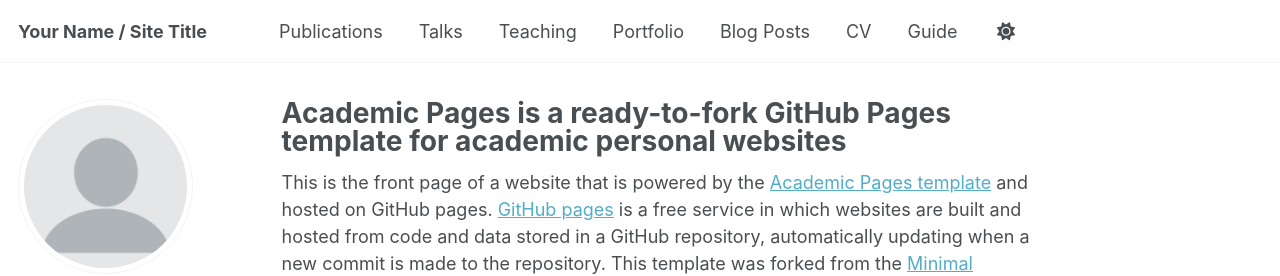
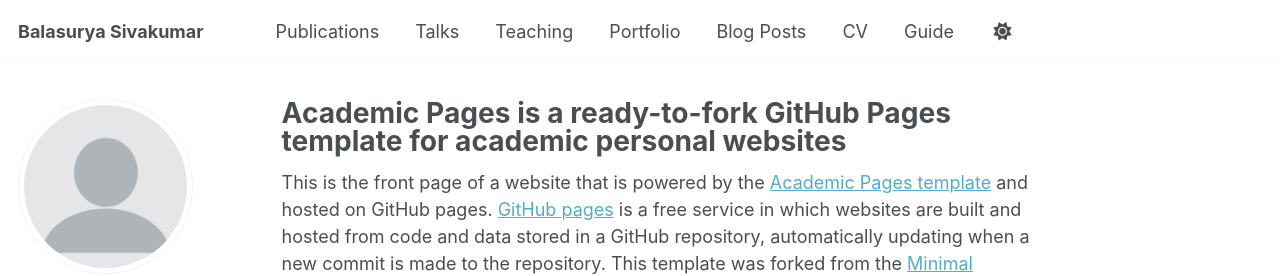
Before and after one commit to BalasuryaSivakumar/balasuryasivakumar.github.io, a Jekyll site: the page built from _pages/about.md, in a window 1280 px wide. Shown: the top 276 px of the page. Built offline with Jekyll 4.4.1, drawn with Linux system fonts in a browser that asks for light colours; some web fonts are replaced; a script that is not in the unit is left out.

Commit message:
Update _config.yml

```diff
--- a/_config.yml
+++ b/_config.yml
@@ -9,7 +9,7 @@
 # Basic Site Settings
 locale                   : "en-US"
 site_theme               : "default" # Currently available options are "default", "air"
-title                    : "Your Name / Site Title"
+title                    : "Balasurya Sivakumar"
 title_separator          : "-"
 name                     : &name "Your Name"
 description              : &description "Your Name's academic portfolio"   # Update this with a general description of your site, this is the default if not overridden by a page
```
